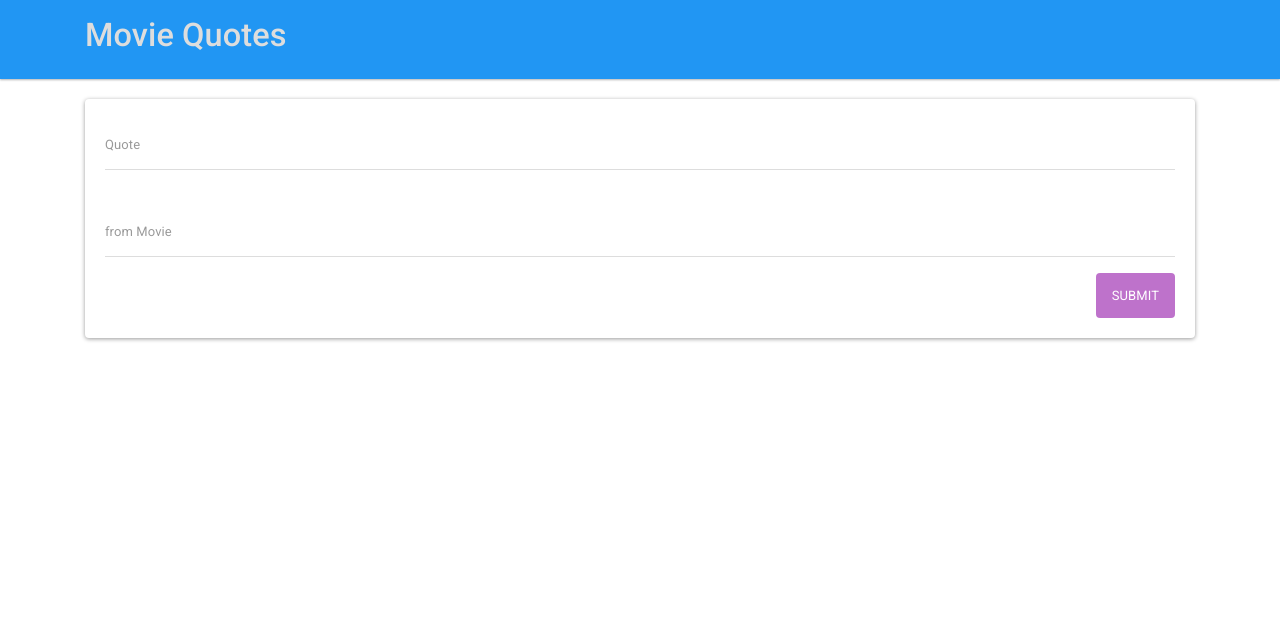
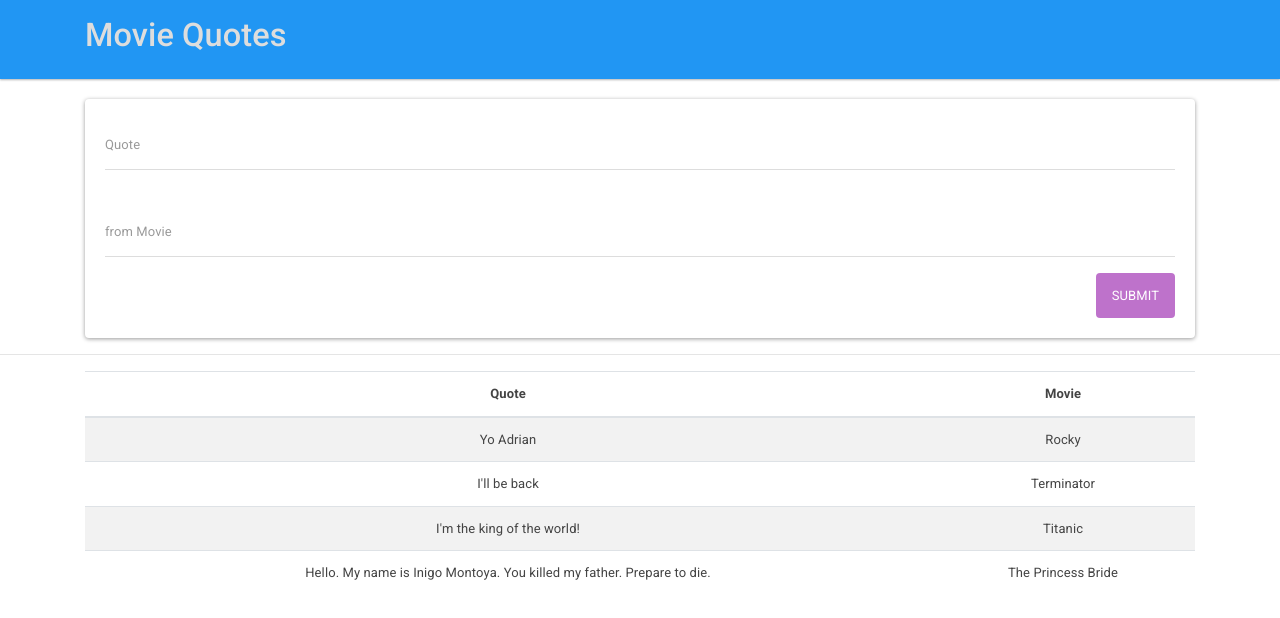
Before and after one commit to BenLBlood/movie-quotes, an Angular app in the folder MovieQuotes/: page / in a window 1280 px wide. Shown: the top 618 px of the page. Built offline with nearby package versions, Linux system fonts and the light colour scheme.

Commit message:
Finished local only MovieQuotes

```diff
--- a/MovieQuotes/src/app/app.component.html
+++ b/MovieQuotes/src/app/app.component.html
@@ -6,25 +6,47 @@
         Movie Quotes
       </h1>
     </div>
-  </nav><br>
+  </nav>
+  <br>
   <div class="container">
     <div class="card">
       <div class="card-body">
         <form (ngSubmit)="onSubmit()" #movieQuoteForm="ngForm">
           <div class="form-group">
-            <input required type="text" class="form-control" placeholder="Quote" name="quote" [(ngModel)]="movieQuote.quote">
+            <input required type="text" class="form-control" placeholder="Quote" name="quote" [(ngModel)]="formMovieQuote.quote">
             <br>
           </div>
           <div class="form-group">
-            <input required type="text" class="form-control" placeholder="from Movie" name="movie" [(ngModel)]="movieQuote.movie">
+            <input required type="text" class="form-control" placeholder="from Movie" name="movie" [(ngModel)]="formMovieQuote.movie">
           </div>
-          <p *ngIf="movieQuote.movie && movieQuote.quote">
+          <p *ngIf="formMovieQuote.movie && formMovieQuote.quote">
             The best quote from
-            <b>{{movieQuote.movie}}</b> is
-            <b>"{{movieQuote.quote}}"</b>
+            <b>{{formMovieQuote.movie}}</b> is
+            <b>"{{formMovieQuote.quote}}"</b>
           </p>
           <button [disabled]="!movieQuoteForm.form.valid" type="submit" class="btn btn-info float-right">Submit</button>
         </form>
       </div>
     </div>
   </div>
+  <hr>
+  <div class="container">
+    <table class="table table-striped">
+      <thead>
+        <tr>
+          <th>
+            Quote
+          </th>
+          <th>
+            Movie
+          </th>
+        </tr>
+      </thead>
+      <tbody>
+        <tr *ngFor="let movieQuote of movieQuotes">
+          <td>{{movieQuote.quote}}</td>
+          <td>{{movieQuote.movie}}</td>
+        </tr>
+      </tbody>
+    </table>
+  </div>
--- a/MovieQuotes/src/app/app.component.ts
+++ b/MovieQuotes/src/app/app.component.ts
@@ -11,14 +11,21 @@ interface MovieQuote {
   styleUrls: ['./app.component.css']
 })
 export class AppComponent {
-  movieQuote: MovieQuote = {
+  formMovieQuote: MovieQuote = {
     'quote': '',
     'movie': ''
   };
 
+  movieQuotes: MovieQuote[] = [
+    {"movie": "Rocky", "quote": "Yo Adrian"},
+    {"movie": "Terminator", "quote": "I'll be back"},
+    {"movie": "Titanic", "quote": "I'm the king of the world!"},
+    {"movie": "The Princess Bride", "quote": "Hello. My name is Inigo Montoya. You killed my father. Prepare to die."}
+  ]
+
   onSubmit(): void {
-    console.log("You wish to submit:", this.movieQuote);
-    this.movieQuote = {
+    this.movieQuotes.unshift(this.formMovieQuote);
+    this.formMovieQuote = {
       'quote': '',
       'movie': ''
     };
```
